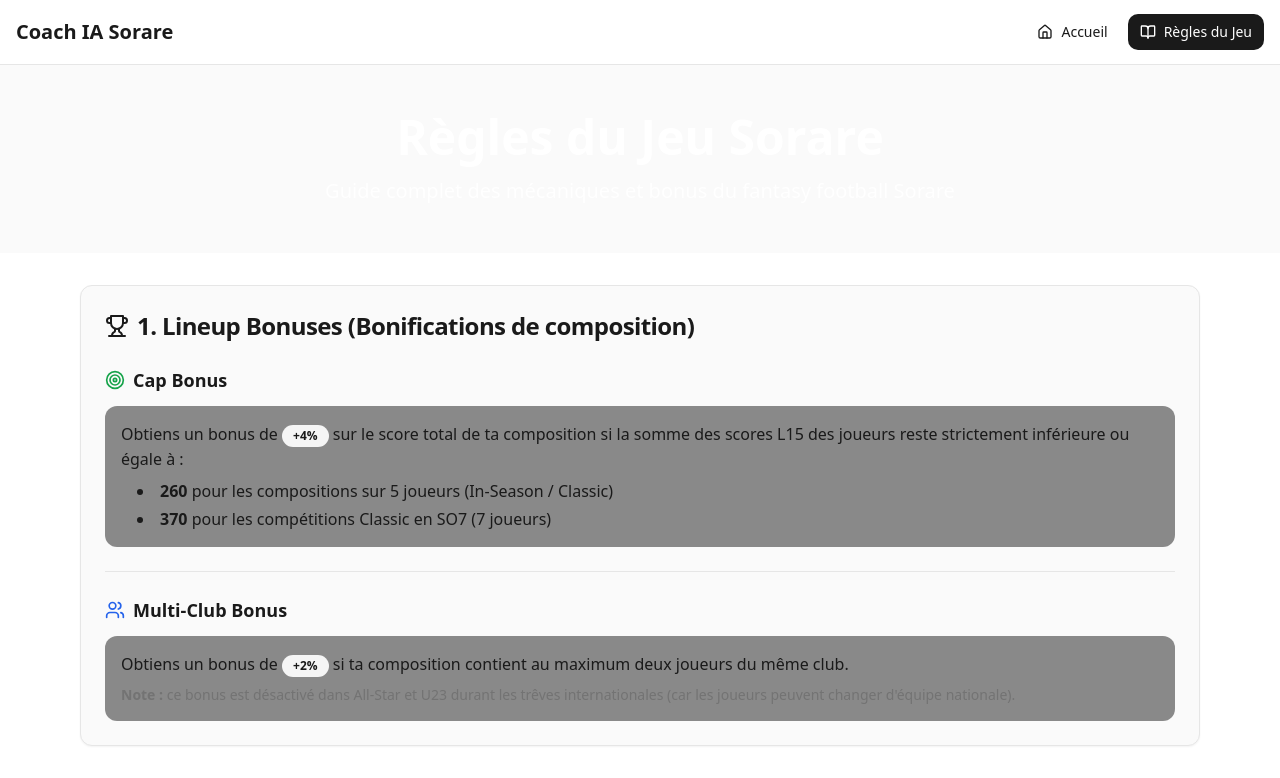
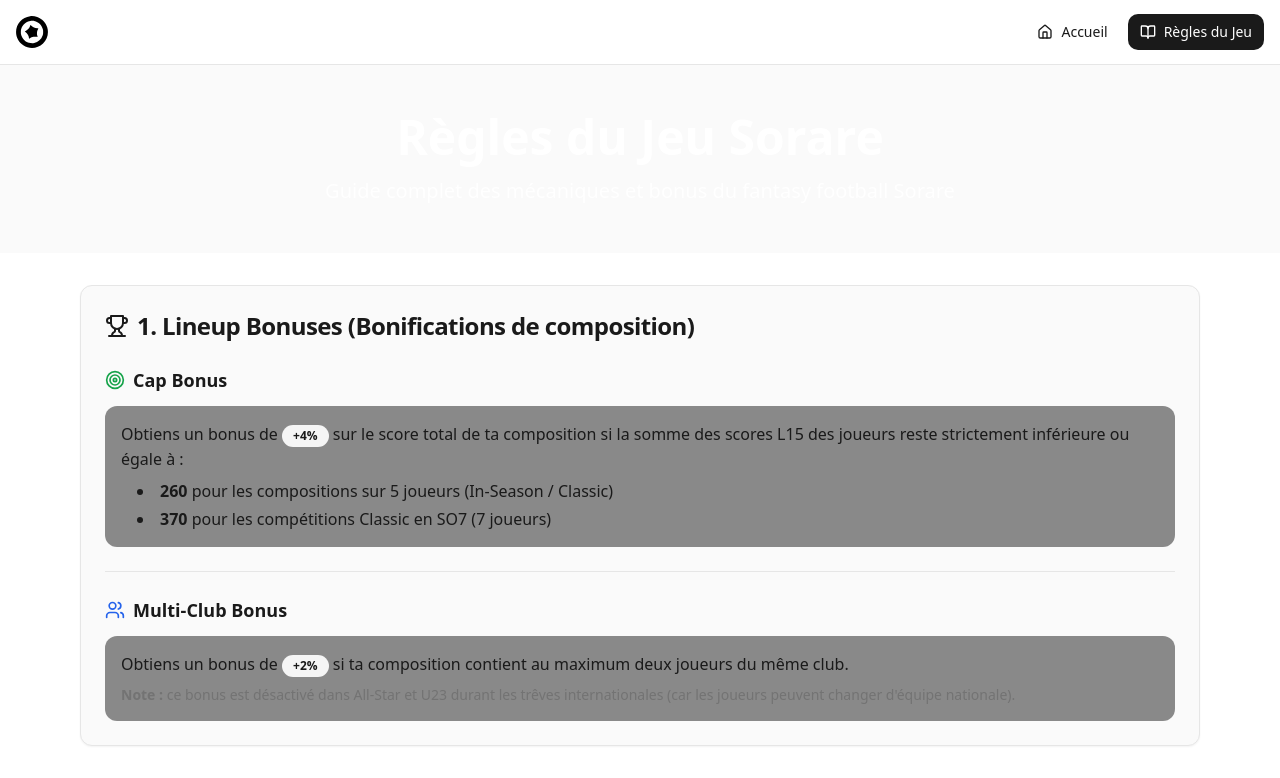
Before and after one commit to Emilevetu/sorare-card-coach, a React (Vite) app: page /rules in a window 1280 px wide. Shown: the top 778 px of the page. Built offline with nearby package versions, Linux system fonts and the light colour scheme.

Commit message:
Logo Sorare clean

```diff
--- a/src/components/gameweeks-simple.tsx
+++ b/src/components/gameweeks-simple.tsx
@@ -200,7 +200,7 @@ export function GameWeeksSimple({ gameWeeks, isLoading, onRefresh }: GameWeeksSi
                         ? filterNonCommonLeagues(gameWeek.leagues)
                         : filterNonCommonLeagues(gameWeek.leagues).slice(0, 5)
                       ).map((league: { name: string; rarity: string; division?: string }, index) => (
-                        <div key={index} className="flex items-center justify-between p-2 bg-blue-50 border border-blue-200 rounded-lg">
+                        <div key={index} className="flex items-center justify-between p-1 bg-blue-50 border border-blue-200 rounded-lg">
                           <div className="flex items-center gap-2">
                             <Users className="w-3 h-3 text-muted-foreground" />
                             <span className="text-sm font-medium">{league.name}</span>
--- a/src/components/navigation.tsx
+++ b/src/components/navigation.tsx
@@ -1,6 +1,7 @@
 import { Button } from '@/components/ui/button';
 import { Home, BookOpen } from 'lucide-react';
 import { Link } from 'react-router-dom';
+import { SorareLogo } from './sorare-logo';
 
 interface NavigationProps {
   currentPage: 'home' | 'rules';
@@ -12,7 +13,7 @@ export function Navigation({ currentPage }: NavigationProps) {
       <div className="container mx-auto px-4">
         <div className="flex items-center justify-between h-16">
           <div className="flex items-center space-x-4">
-            <h1 className="text-xl font-bold text-sorare-blue">Coach IA Sorare</h1>
+            <SorareLogo size="md" className="text-black" />
           </div>
 
           <div className="flex items-center space-x-2">
--- /dev/null
+++ b/src/components/sorare-logo.tsx
@@ -0,0 +1,29 @@
+import React from 'react';
+
+interface SorareLogoProps {
+  size?: 'sm' | 'md' | 'lg';
+  className?: string;
+}
+
+export const SorareLogo: React.FC<SorareLogoProps> = ({ size = 'md', className = '' }) => {
+  const sizeClasses = {
+    sm: 'h-6 w-6',
+    md: 'h-8 w-8',
+    lg: 'h-12 w-12'
+  };
+
+  return (
+    <svg
+      className={`${sizeClasses[size]} ${className}`}
+      viewBox="0 0 464 464"
+      fill="currentColor"
+      xmlns="http://www.w3.org/2000/svg"
+      preserveAspectRatio="xMidYMid meet"
+    >
+      <g transform="translate(0.000000,464.000000) scale(0.100000,-0.100000)" fill="currentColor" stroke="none">
+        <path d="M2047 4615 c-1160 -141 -2037 -1128 -2037 -2295 0 -780 391 -1503 1045 -1933 899 -589 2094 -478 2864 267 629 609 861 1490 615 2331 -205 696 -769 1283 -1461 1519 -327 111 -693 151 -1026 111z m596 -705 c645 -137 1128 -622 1269 -1273 19 -88 22 -132 22 -317 0 -238 -13 -326 -75 -512 -184 -550 -644 -958 -1214 -1078 -131 -27 -373 -37 -515 -21 -695 81 -1250 593 -1402 1294 -19 88 -22 132 -22 317 0 238 13 326 75 512 197 587 711 1012 1329 1098 112 15 421 4 533 -20z"/>
+        <path d="M2083 3318 c-6 -7 -16 -35 -22 -63 -7 -27 -29 -88 -48 -135 -124 -291 -323 -499 -610 -637 -145 -69 -147 -78 -34 -157 290 -203 479 -533 516 -899 9 -88 28 -102 86 -60 214 154 366 223 568 258 107 19 323 19 426 -1 44 -8 94 -17 112 -20 25 -5 33 -2 43 15 9 18 7 32 -9 76 -61 163 -87 361 -71 534 16 170 50 285 132 450 55 111 69 147 61 160 -8 13 -37 17 -159 22 -349 15 -603 125 -842 365 -100 101 -129 118 -149 92z"/>
+      </g>
+    </svg>
+  );
+};
--- a/src/pages/Index.tsx
+++ b/src/pages/Index.tsx
@@ -267,8 +267,8 @@ const Index = () => {
         <div className="absolute inset-0 bg-gradient-apple opacity-20"></div>
         <div className="container mx-auto px-4 relative z-10">
           <div className="text-center">
-            <h1 className="text-6xl md:text-7xl font-bold mb-8 bg-gradient-to-r from-white via-apple-blue-light to-apple-green-light bg-clip-text text-transparent">
-              Coach IA Sorare
+            <h1 className="text-6xl md:text-7xl font-bold mb-8 text-black">
+              Ton Coach IA - Sorare
             </h1>
             <p className="text-xl text-white/90 max-w-2xl mx-auto mb-8">
               Analysez vos cartes Sorare et optimisez votre stratégie fantasy football
```
